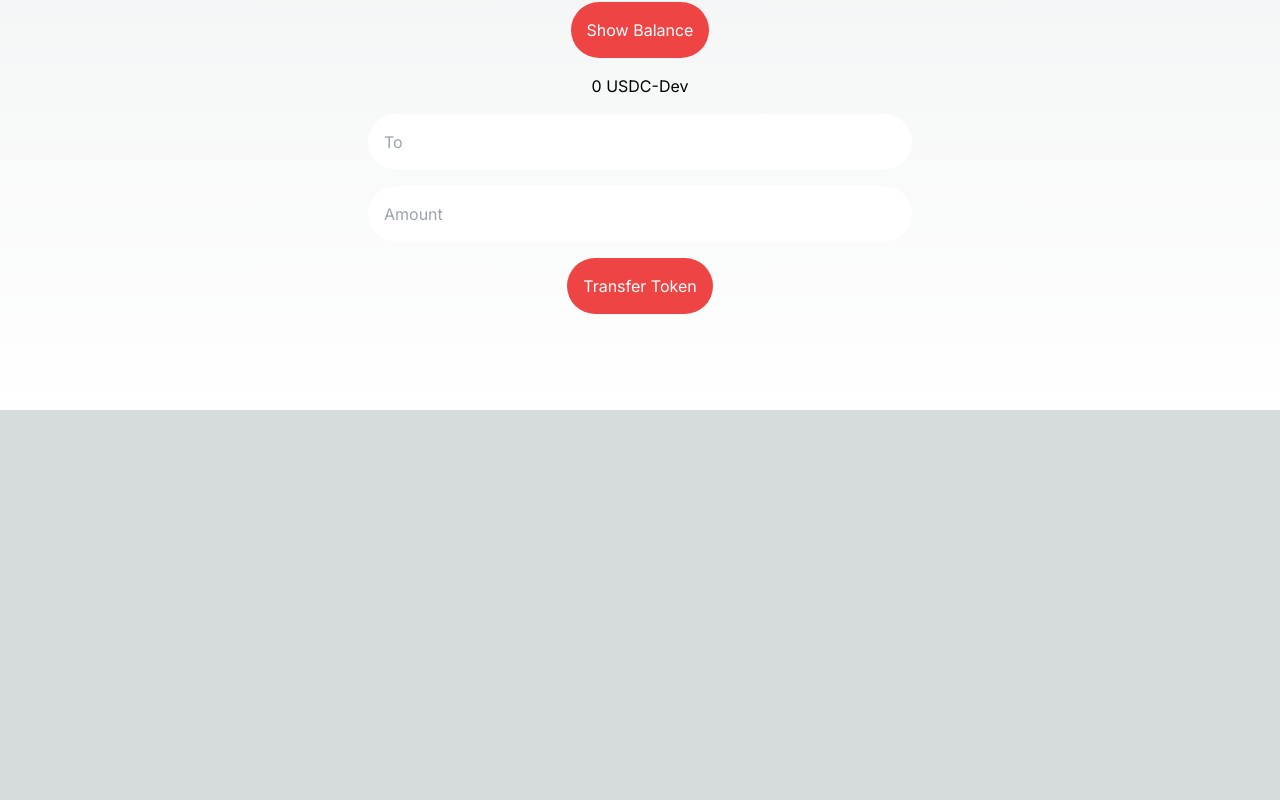
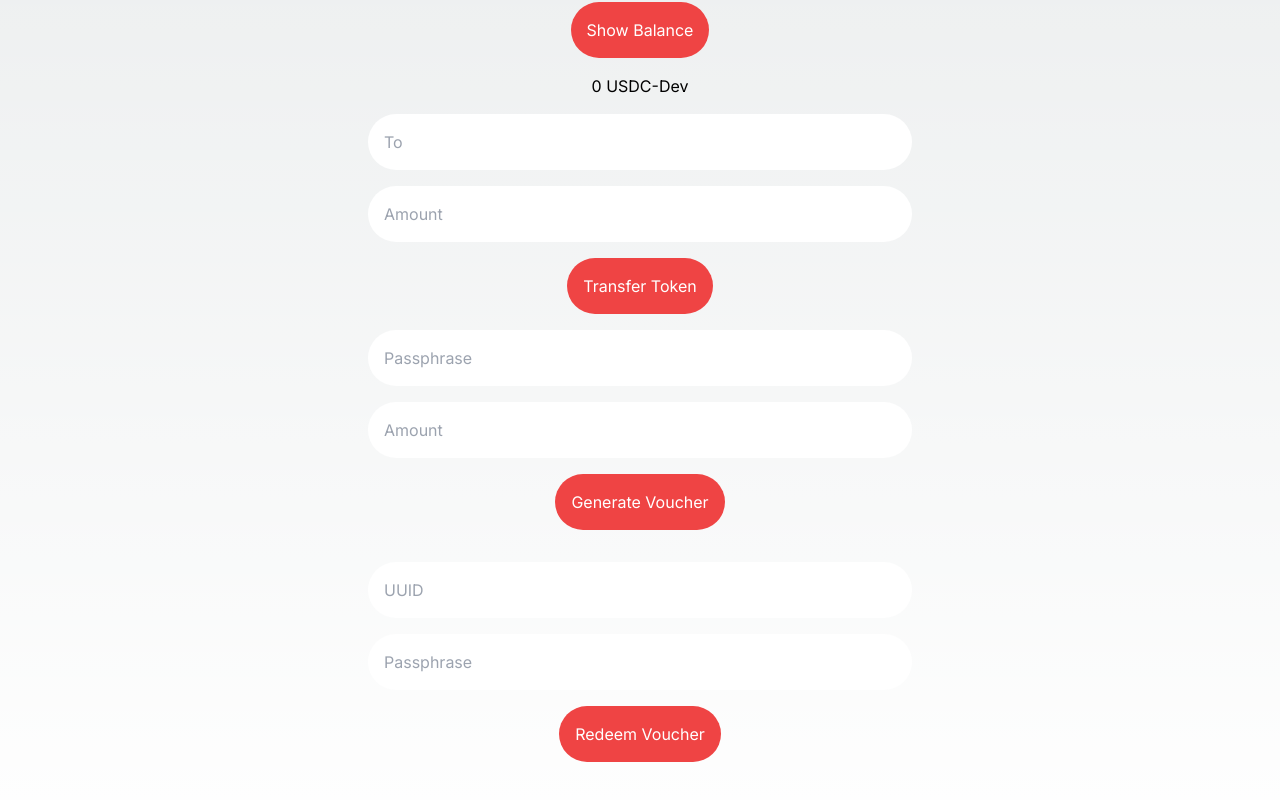
Before and after one commit to AnoyRC/SolanaWalletInfra_Test, a Next.js app: page / in a window 1280 px wide. Shown: the part 1262-2062 px from the top of the page. Before the commit the page ends 1672 px from the top, so only its background shows below. Built offline with nearby package versions, Linux system fonts and the light colour scheme; what @solana/web3.js would draw is missing.

Commit message:
Added Voucher Support

```diff
--- /dev/null
+++ b/Class/MyWallet.ts
@@ -0,0 +1,24 @@
+import { Wallet } from "@project-serum/anchor";
+import { Keypair, PublicKey, Transaction } from "@solana/web3.js";
+
+export class MyWallet implements Wallet {
+  constructor(readonly payer: Keypair) {
+    this.payer = payer;
+  }
+
+  async signTransaction(tx: Transaction): Promise<Transaction> {
+    tx.partialSign(this.payer);
+    return tx;
+  }
+
+  async signAllTransactions(txs: Transaction[]): Promise<Transaction[]> {
+    return txs.map((t) => {
+      t.partialSign(this.payer);
+      return t;
+    });
+  }
+
+  get publicKey(): PublicKey {
+    return this.payer.publicKey;
+  }
+}
--- /dev/null
+++ b/Idl/idl.json
@@ -0,0 +1,50 @@
+{
+  "version": "0.1.0",
+  "name": "eminence_voucher",
+  "constants": [
+    {
+      "name": "VOUCHER_TAG",
+      "type": "bytes",
+      "value": "[69, 77, 73, 78, 69, 78, 67, 69, 95, 86, 79, 85, 67, 72, 69, 82]"
+    }
+  ],
+  "instructions": [
+    {
+      "name": "generateVoucher",
+      "accounts": [
+        { "name": "authority", "isMut": true, "isSigner": true },
+        { "name": "voucher", "isMut": true, "isSigner": false },
+        { "name": "systemProgram", "isMut": false, "isSigner": false }
+      ],
+      "args": [
+        { "name": "uid", "type": "string" },
+        { "name": "passphrase", "type": "string" },
+        { "name": "amount", "type": "u64" }
+      ]
+    },
+    {
+      "name": "redeemVoucher",
+      "accounts": [
+        { "name": "authority", "isMut": true, "isSigner": true },
+        { "name": "voucher", "isMut": true, "isSigner": false }
+      ],
+      "args": [
+        { "name": "uid", "type": "string" },
+        { "name": "passphrase", "type": "string" }
+      ]
+    }
+  ],
+  "accounts": [
+    {
+      "name": "Voucher",
+      "type": {
+        "kind": "struct",
+        "fields": [
+          { "name": "authority", "type": "publicKey" },
+          { "name": "amount", "type": "u64" },
+          { "name": "claimed", "type": "bool" }
+        ]
+      }
+    }
+  ]
+}
--- a/app/page.js
+++ b/app/page.js
@@ -18,6 +18,12 @@ import {
   getAccount,
   getAssociatedTokenAddress,
 } from "@solana/spl-token";
+import IDL from "../Idl/idl";
+import { AnchorProvider, BN, Program, utils } from "@project-serum/anchor";
+import { findProgramAddressSync } from "@project-serum/anchor/dist/cjs/utils/pubkey";
+import { v4 } from "uuid";
+import { MyWallet as Wallet } from "@/Class/MyWallet";
+import randomId from "random-id";
 
 const connection = new Connection("https://api.devnet.solana.com");
 
@@ -40,6 +46,11 @@ export default function Home() {
   const [tokenBalance, setTokenBalance] = useState(0);
   const inputTokenAmount = useRef(null);
   const inputTokenTo = useRef(null);
+  const inputVoucherPassphrase = useRef(null);
+  const inputVoucherAmount = useRef(null);
+  const inputRedeemUUID = useRef(null);
+  const inputRedeemPassphrase = useRef(null);
+  const [uuid, setUuid] = useState("");
 
   useEffect(() => {
     if (!address) return;
@@ -261,6 +272,93 @@ export default function Home() {
     showTokenBalance();
   };
 
+  const generateVoucher = async (passphrase, amount) => {
+    const seed = bip39.mnemonicToSeedSync(mnemonic);
+    const keypair = Keypair.fromSeed(seed.slice(0, 32));
+    const wallet = new Wallet(keypair);
+
+    const provider = new AnchorProvider(connection, wallet, {
+      preflightCommitment: "processed",
+    });
+
+    const program = new Program(
+      IDL,
+      "AFDNGbaMr2SqHKZnhXSTkbVB2d6npfxQdFFthrzsD7KN",
+      provider
+    );
+
+    let len = 10;
+    let pattern = "EminenceVoucher";
+
+    const uid = randomId(len, pattern);
+
+    const [voucherPda] = findProgramAddressSync(
+      [
+        utils.bytes.utf8.encode("EMINENCE_VOUCHER"),
+        utils.bytes.utf8.encode(uid),
+        utils.bytes.utf8.encode(passphrase),
+      ],
+      program.programId
+    );
+
+    console.log(voucherPda.toString());
+
+    const amountBN = new BN(amount * LAMPORTS_PER_SOL);
+
+    const tx = await program.methods
+      .generateVoucher(uid, passphrase, amountBN)
+      .accounts({
+        authority: keypair.publicKey,
+        voucher: voucherPda,
+        systemProgram: SystemProgram.programId,
+      })
+      .rpc();
+
+    console.log(uid);
+    setUuid(uid);
+    console.log(passphrase);
+    console.log(tx);
+    showBalance();
+  };
+
+  const redeemVoucher = async (uuid, passphrase) => {
+    const seed = bip39.mnemonicToSeedSync(mnemonic);
+    const keypair = Keypair.fromSeed(seed.slice(0, 32));
+    const wallet = new Wallet(keypair);
+
+    const provider = new AnchorProvider(connection, wallet, {
+      preflightCommitment: "processed",
+    });
+
+    const program = new Program(
+      IDL,
+      "AFDNGbaMr2SqHKZnhXSTkbVB2d6npfxQdFFthrzsD7KN",
+      provider
+    );
+
+    const [voucherPda] = findProgramAddressSync(
+      [
+        utils.bytes.utf8.encode("EMINENCE_VOUCHER"),
+        utils.bytes.utf8.encode(uuid),
+        utils.bytes.utf8.encode(passphrase),
+      ],
+      program.programId
+    );
+
+    const tx = await program.methods
+      .redeemVoucher(uuid, passphrase)
+      .accounts({
+        authority: keypair.publicKey,
+        voucher: voucherPda,
+      })
+      .rpc();
+
+    console.log(uuid);
+    console.log(passphrase);
+    console.log(tx);
+    showBalance();
+  };
+
   return (
     <main className="flex min-h-screen flex-col items-center space-y-4 p-24">
       {/* Create Wallet */}
@@ -429,6 +527,65 @@ export default function Home() {
       >
         Transfer Token
       </button>
+
+      {/* Generate Voucher */}
+      <input
+        ref={inputVoucherPassphrase}
+        className="rounded-full p-4 text-black w-[50%]"
+        placeholder="Passphrase"
+      ></input>
+      <input
+        ref={inputVoucherAmount}
+        className="rounded-full p-4 text-black w-[50%]"
+        placeholder="Amount"
+      ></input>
+      <button
+        onClick={async () => {
+          if (
+            inputVoucherPassphrase.current.value &&
+            inputVoucherPassphrase.current.value.length > 0 &&
+            inputVoucherAmount.current.value &&
+            inputVoucherAmount.current.value.length > 0
+          )
+            await generateVoucher(
+              inputVoucherPassphrase.current.value,
+              inputVoucherAmount.current.value
+            );
+        }}
+        className="rounded-full p-4 bg-red-500 text-white"
+      >
+        Generate Voucher
+      </button>
+      <h1 className="text-center">{uuid}</h1>
+
+      {/* Redeem Voucher */}
+      <input
+        ref={inputRedeemUUID}
+        className="rounded-full p-4 text-black w-[50%]"
+        placeholder="UUID"
+      ></input>
+      <input
+        ref={inputRedeemPassphrase}
+        className="rounded-full p-4 text-black w-[50%]"
+        placeholder="Passphrase"
+      ></input>
+      <button
+        onClick={async () => {
+          if (
+            inputRedeemUUID.current.value &&
+            inputRedeemUUID.current.value.length > 0 &&
+            inputRedeemPassphrase.current.value &&
+            inputRedeemPassphrase.current.value.length > 0
+          )
+            await redeemVoucher(
+              inputRedeemUUID.current.value,
+              inputRedeemPassphrase.current.value
+            );
+        }}
+        className="rounded-full p-4 bg-red-500 text-white"
+      >
+        Redeem Voucher
+      </button>
     </main>
   );
 }
```
Also changed, not shown: package.json (+6 -1 lines), 1 other file (tests, documents, lock files or other folders).
